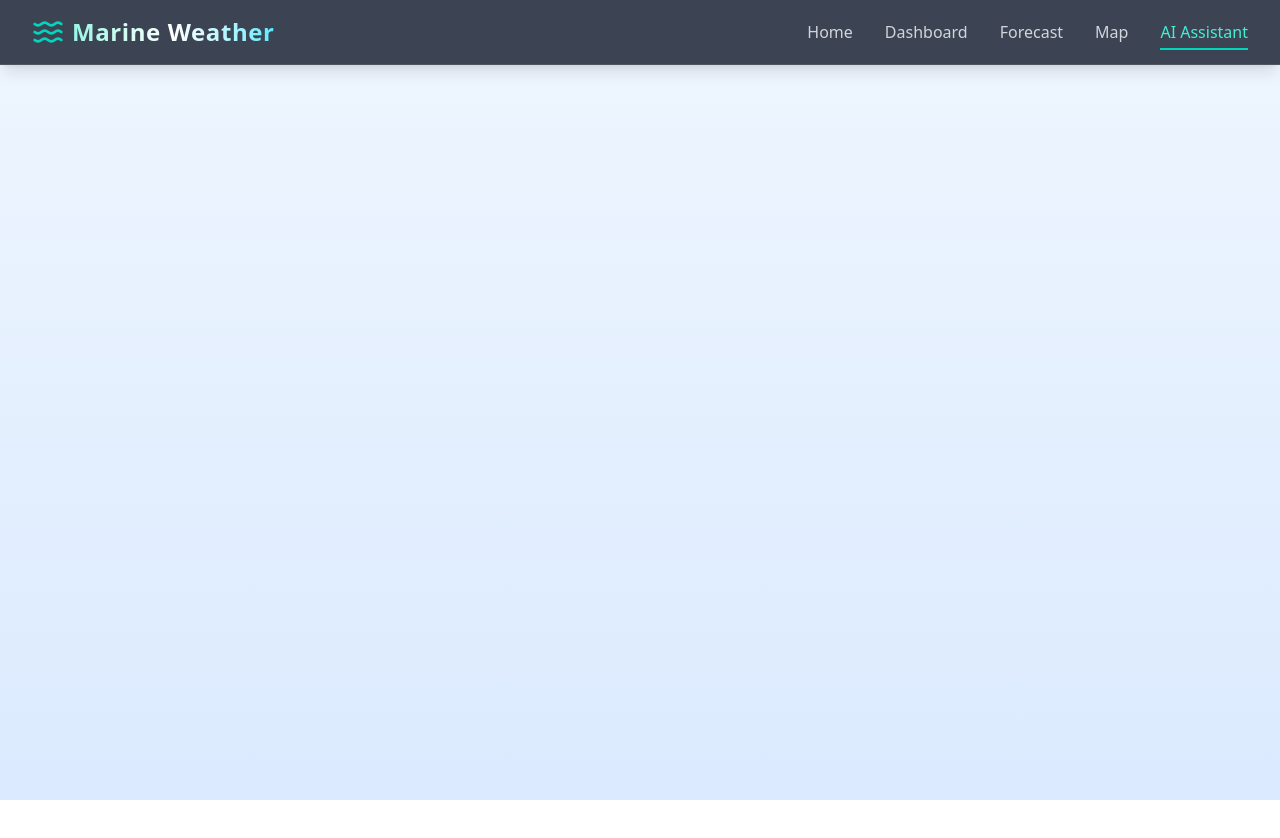
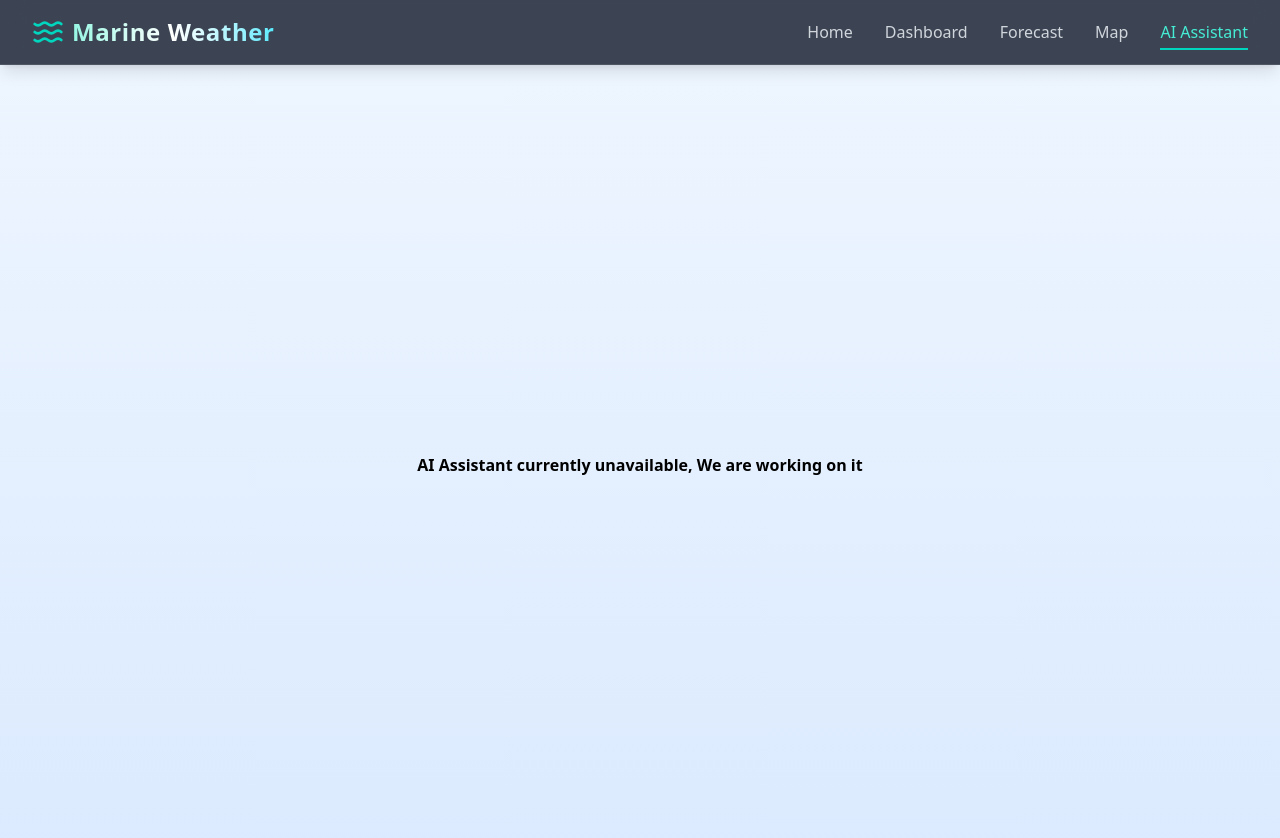
Before and after one commit to anshumandhami5/MariTime-Weather, a React (Vite) app in the folder Frontend/: page /chatbot in a window 1280 px wide. Shown: the top 838 px of the page. Before the commit the page ends 800 px from the top, so only its background shows below. Built offline with nearby package versions, Linux system fonts and the light colour scheme.

Commit message:
slight fix in frontend

```diff
--- a/Frontend/src/App.jsx
+++ b/Frontend/src/App.jsx
@@ -4,6 +4,7 @@ import Home from "./pagess/Home";
 import Dashboard from "./pagess/Dashboard";
 import Forecast from "./pagess/Forecast";
 import Map from "./pagess/Map";
+import Chatbot from "./pagess/chatbot";
 
 export default function App() {
   return (
@@ -16,6 +17,7 @@ export default function App() {
             <Route path="/dashboard" element={<Dashboard />} />
             <Route path="/forecast" element={<Forecast />} />
             <Route path="/map" element={<Map />} />
+            <Route path="/chatbot" element={<Chatbot />} />
           </Routes>
         </main>
       </div>
--- /dev/null
+++ b/Frontend/src/pagess/chatbot.jsx
@@ -0,0 +1,7 @@
+export default function Chatbot() {
+    return(
+        <div className="h-screen flex justify-center items-center">
+            <h1 className="font-bold">AI Assistant currently unavailable, We are working on it</h1>
+        </div>
+    )
+}
```
